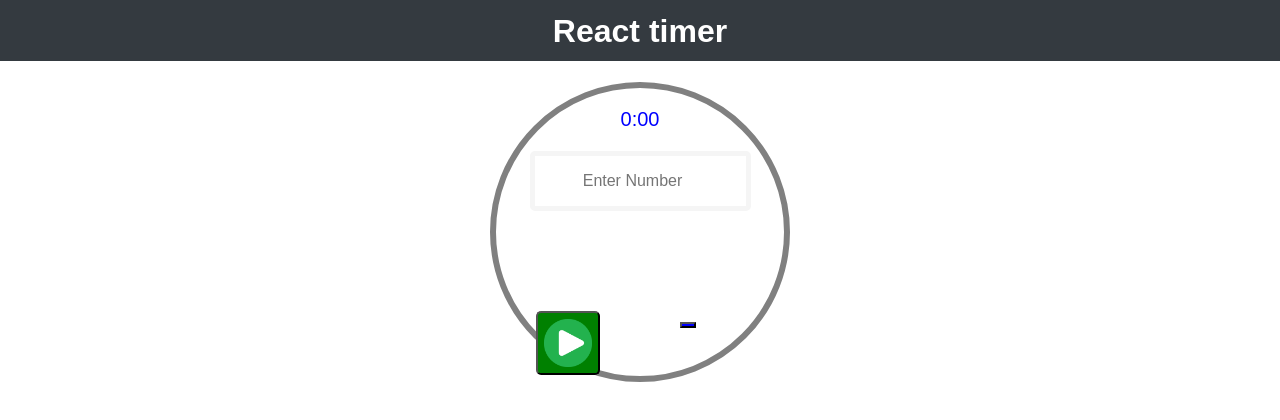
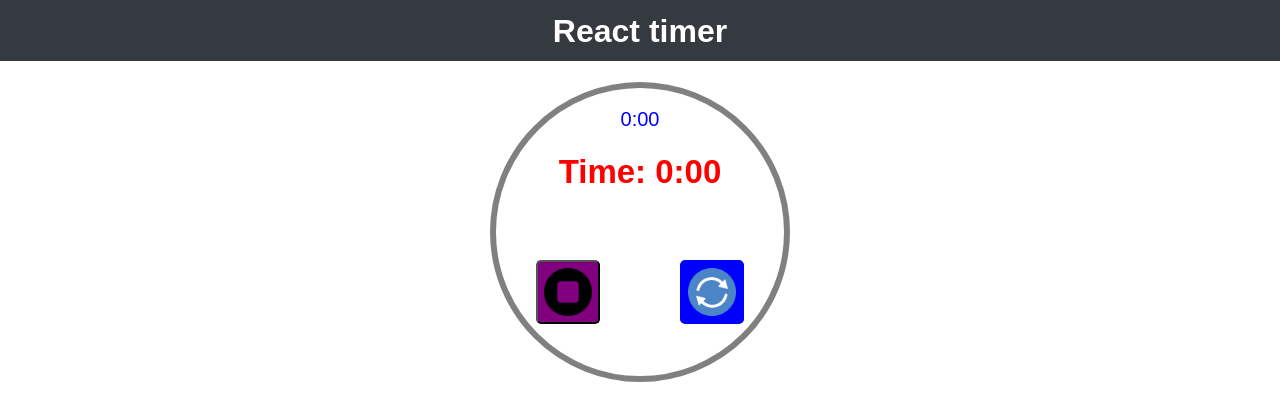
Before and after one commit to srikanta-skg/react_basic_timer, a React (Create React App) app: page / in a window 1280 px wide. Shown: the top 420 px of the page. Built offline with nearby package versions, Linux system fonts and the light colour scheme.

Commit message:
Foem.js Changed styling and fixed code variables name

```diff
--- a/src/Form.js
+++ b/src/Form.js
@@ -1,32 +1,67 @@
-import React from 'react';
+import React from "react";
 
 function Form(props) {
-    console.log(props)
   let minutes = props.obj.minutes;
   let seconds = props.obj.seconds;
-    let icon_Click = props.obj.icon_Click;
-    let show_Number = props.obj.show_Number;
+  let icon_Click = props.obj.onClick;
+  let show_Number = props.obj.Logging;
 
   return (
-        <form  >
-        <div className = "number" >
+    <form>
+      <div className="number">
         <div>
-                 <p className = "text_color small"> {minutes}:{seconds < 10 ? `0${seconds}` : seconds}</p>
-                 { show_Number == true ?  <input type="number"  name = "minutes" className = "input_taker" placeholder = 'Enter Number' onChange={props.event_handeler} ></input> :
-                  <div>  { minutes === 0 && seconds <= 10  ? <h1 className = "text_color text_color2">Time: {minutes}:{seconds < 10 ? `0${seconds}` : seconds}</h1> : <h1 className = "text_color">Time: {minutes}:{seconds < 10 ? `0${seconds}` : seconds}</h1> } </div>  }
-                     <div> <br></br> <br></br><br></br></div>
+          <p className="text_color small">
+            {" "}
+            {minutes}:{seconds < 10 ? `0${seconds}` : seconds}
+          </p>
+          {show_Number === true ? (
+            <input
+              type="number"
+              name="minutes"
+              className="input_taker"
+              placeholder="Enter Number"
+              onChange={props.event_handeler}
+            ></input>
+          ) : (
+            <div>
+              {" "}
+              {minutes === 0 && seconds <= 10 ? (
+                <h1 className="text_color text_colorRed">
+                  Time: {minutes}:{seconds < 10 ? `0${seconds}` : seconds}
+                </h1>
+              ) : (
+                <h1 className="text_color">
+                  Time: {minutes}:{seconds < 10 ? `0${seconds}` : seconds}
+                </h1>
+              )}{" "}
             </div>
-            <div className = "icons">
-                   { icon_Click == true ? <input className = "start_button" type="button" onClick  = {props.start_handeler} /> :
-                   <input className = "pause_button"  type="button"  value = " " onClick  = {props.stop_handeler} />     }
-            <label onSubmit={props.start_handeler}>
-             <button className = "restart_button" ></button> </label>
-             <div> <br></br> </div>
+          )}
+        </div>
+        <div className="icons">
+          {icon_Click === true ? (
+            <input
+              className="start_button"
+              type="button"
+              onClick={props.start_handeler}
+            />
+          ) : (
+            <input
+              className="start_button pause_button"
+              type="button"
+              value=" "
+              onClick={props.stop_handeler}
+            />
+          )}
+
+          <span onClick={props.rest_handeler} className="start_button restart_button"></span>
+          <div>
+            {" "}
+            <br></br>{" "}
+          </div>
         </div>
       </div>
     </form>
-     )
+  );
 }
 
-
-export default Form;
+export default Form
```
Lines whose indentation alone changed are shown as unchanged.
